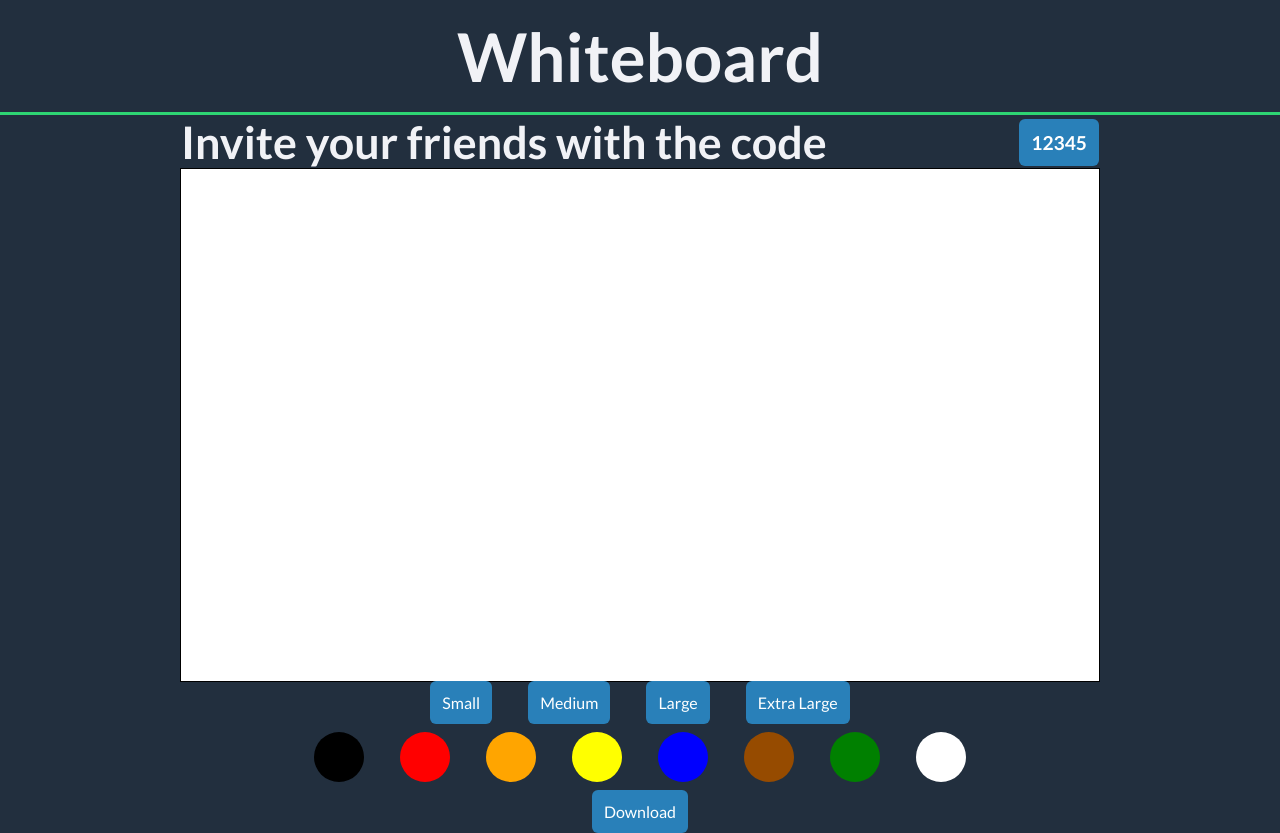
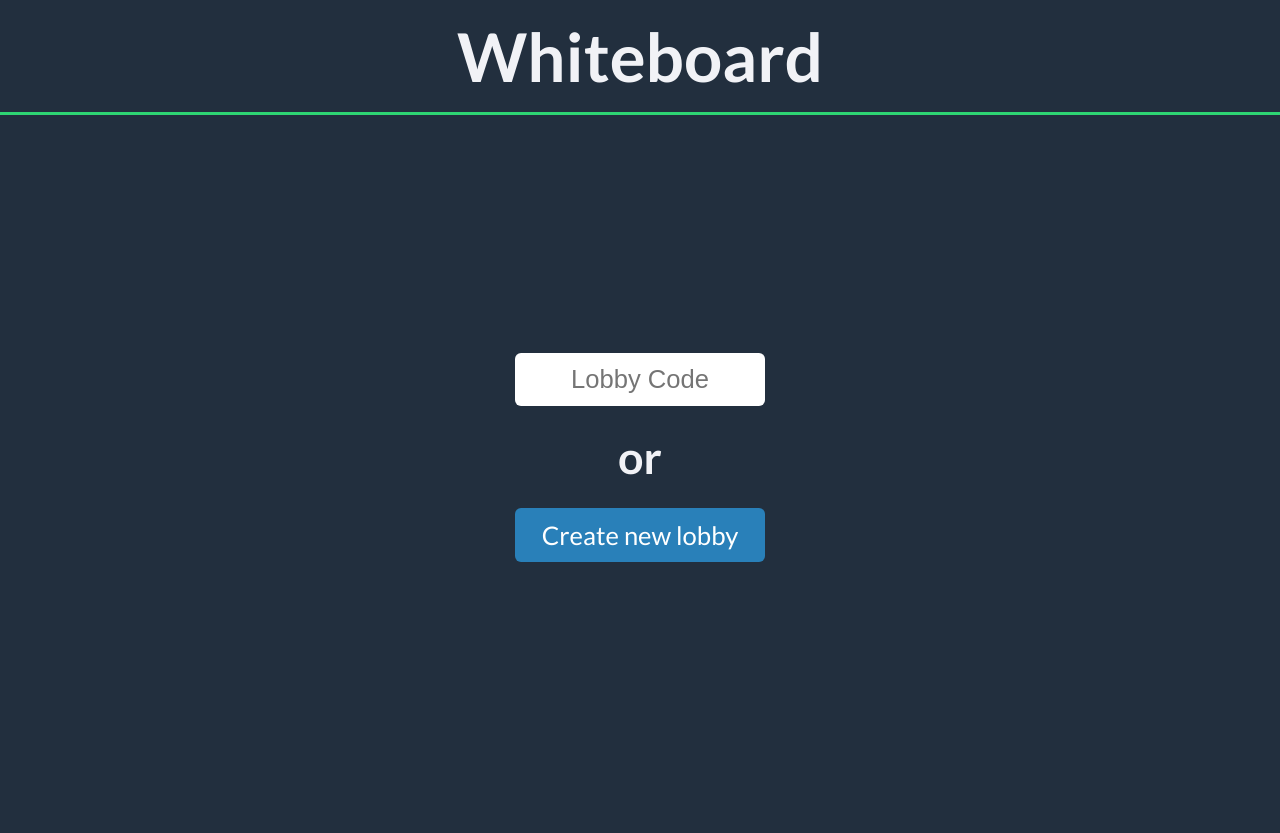
Before and after one commit to tylerhand1/whiteboard, a React (Vite) app in the folder frontend/: page / in a window 1280 px wide. After the commit the page ends 800 px from the top, so only its background shows below. Built offline with nearby package versions, Linux system fonts and the light colour scheme.

Commit message:
Add connectionState reducer and simple lobby form

```diff
--- a/frontend/src/App.tsx
+++ b/frontend/src/App.tsx
@@ -1,17 +1,33 @@
+
+import { useSelector } from 'react-redux';
+
 import Header from '@/components/Header';
+import LobbyForm from './components/LobbyForm';
 import Whiteboard from '@/components/Whiteboard';
 import Controls from '@/components/Controls';
 import Info from './components/Info';
 
+import { IState } from './types';
+
 const App = () => {
-
+  const connectionState = useSelector((state: IState) => state.connectionState);
   return (
     <>
       <Header />
       <main>
-        <Info />
-        <Whiteboard />
-        <Controls />
+        {connectionState
+          ?
+          <>
+            <Info />
+            <Whiteboard />
+            <Controls />
+          </>
+          :
+          <>
+            <LobbyForm />
+          </>
+        }
+
       </main>
     </>
   );
--- /dev/null
+++ b/frontend/src/components/LobbyForm.tsx
@@ -0,0 +1,17 @@
+const LobbyForm = () => {
+  return (
+    <div className='lobby-join-create-container'>
+      <input
+        type='tel'
+        placeholder='Lobby Code'
+        autoFocus
+      />
+      <h2>or</h2>
+      <button>
+        Create new lobby
+      </button>
+    </div>
+  );
+};
+
+export default LobbyForm;
--- a/frontend/src/main.tsx
+++ b/frontend/src/main.tsx
@@ -5,6 +5,7 @@ import { configureStore } from '@reduxjs/toolkit';
 
 import sizeReducer from '@/reducers/sizeReducer';
 import colorReducer from '@/reducers/colorReducer';
+import connectionStateReducer from '@/reducers/connectionStateReducer';
 
 import App from '@/App.tsx';
 import '@/stylesheets/index.css';
@@ -13,6 +14,7 @@ const store = configureStore({
   reducer: {
     size: sizeReducer,
     color: colorReducer,
+    connectionState: connectionStateReducer
   }
 });
 
--- /dev/null
+++ b/frontend/src/reducers/connectionStateReducer.ts
@@ -0,0 +1,14 @@
+import { createSlice, PayloadAction } from '@reduxjs/toolkit';
+
+const connectionStateSlice = createSlice({
+  name: 'connectionState',
+  initialState: false,
+  reducers: {
+    changeConnection(_state, action: PayloadAction<boolean>) {
+      return action.payload;
+    }
+  },
+});
+
+export const { changeConnection } = connectionStateSlice.actions;
+export default connectionStateSlice.reducer;
--- a/frontend/src/stylesheets/index.css
+++ b/frontend/src/stylesheets/index.css
@@ -1,6 +1,7 @@
 @import url('./fonts.css');
 @import url('./header.css');
 @import url('./controls.css');
+@import url('./lobbyForm.css');
 
 *,
 *::before,
@@ -66,6 +67,16 @@ h2 {
   outline: 1px solid black;
 }
 
+input {
+  font-size: 1.2rem;
+  border-radius: 6px;
+  border: none;
+}
+
+input:focus {
+  outline: none;
+}
+
 button {
   border: none;
   border-radius: 6px;
@@ -77,6 +88,7 @@ button {
 
 button:hover {
   background-color: #3498db;
+  cursor: pointer;
 }
 
 @media only screen and (min-width: 700px) {
--- /dev/null
+++ b/frontend/src/stylesheets/lobbyForm.css
@@ -0,0 +1,17 @@
+.lobby-join-create-container {
+  display: flex;
+  flex-direction: column;
+  gap: 24px;
+}
+
+.lobby-join-create-container,
+.lobby-join-create-container input {
+  text-align: center;
+}
+
+.lobby-join-create-container input,
+.lobby-join-create-container button {
+  font-size: 1.6rem;
+  width: 250px;
+  padding: 12px;
+}
--- a/frontend/src/types.ts
+++ b/frontend/src/types.ts
@@ -1,4 +1,5 @@
 export interface IState {
   size: number,
-  color: string
+  color: string,
+  connectionState: boolean
 }
```
